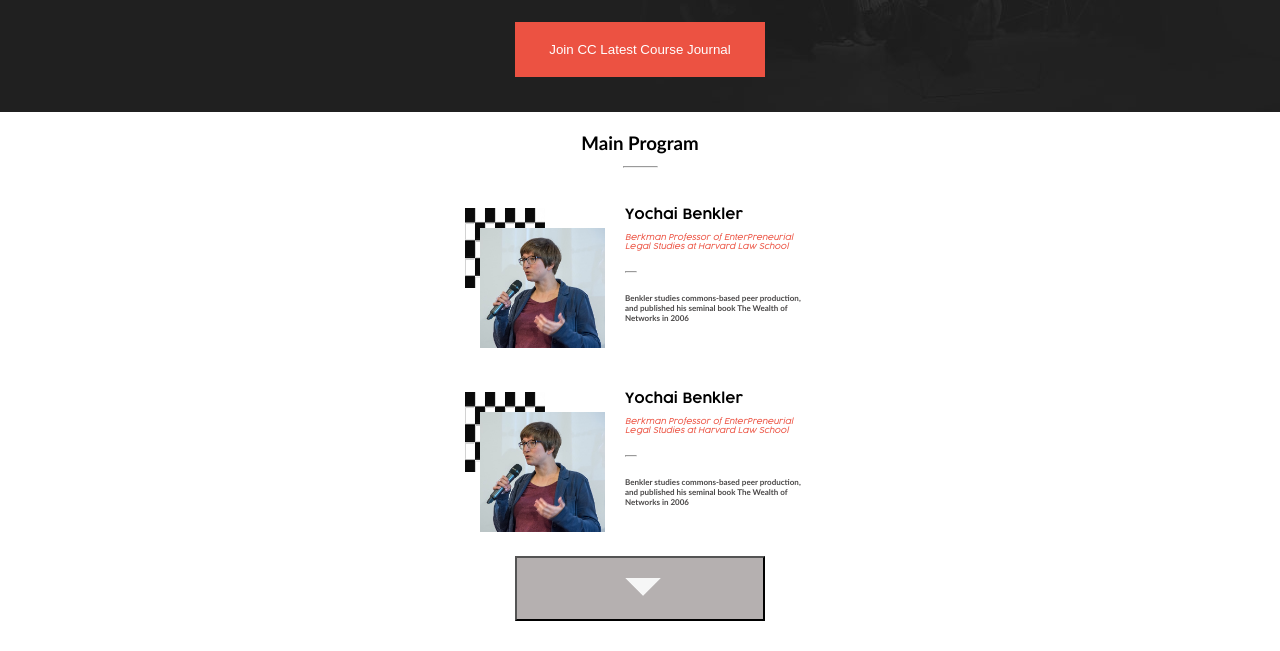
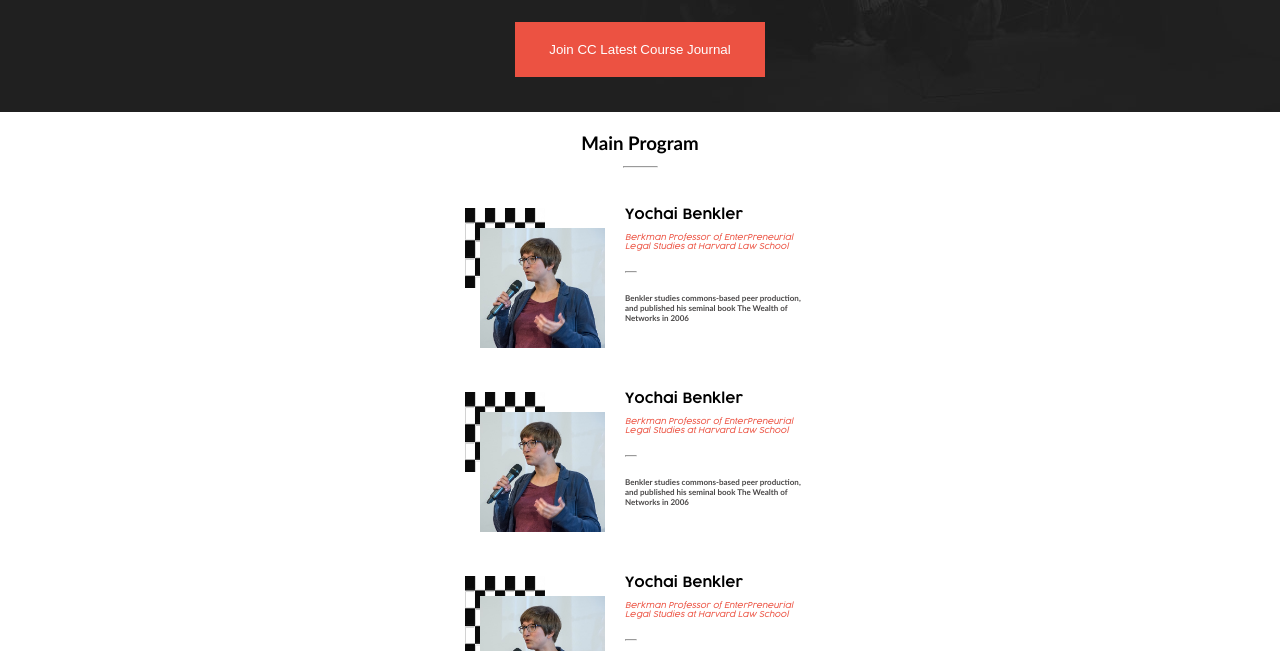
Before and after one commit to MarwanDev/capstone-module-1, a website: page index.html in a window 1280 px wide. Both pictures are taken after a click on the button 640 px from the left and 1457 px from the top of the page. Shown: the part 869-1520 px from the top of the page. Drawn offline with Linux system fonts and the light colour scheme.

Commit message:
Add professor button functionality

```diff
--- a/App.js
+++ b/App.js
@@ -4,6 +4,24 @@
 }
 
 const professorsArray = [
+  {
+    name: 'Yochai Benkler',
+    summary: 'Berkman Professor of EnterPreneurial Legal Studies at Harvard Law School',
+    studies: 'Benkler studies commons-based peer production, and published his seminal book The Wealth of Networks in 2006',
+    imgSrc: 'assets/julia_reda.jpg',
+  },
+  {
+    name: 'Yochai Benkler',
+    summary: 'Berkman Professor of EnterPreneurial Legal Studies at Harvard Law School',
+    studies: 'Benkler studies commons-based peer production, and published his seminal book The Wealth of Networks in 2006',
+    imgSrc: 'assets/julia_reda.jpg',
+  },
+  {
+    name: 'Yochai Benkler',
+    summary: 'Berkman Professor of EnterPreneurial Legal Studies at Harvard Law School',
+    studies: 'Benkler studies commons-based peer production, and published his seminal book The Wealth of Networks in 2006',
+    imgSrc: 'assets/julia_reda.jpg',
+  },
   {
     name: 'Yochai Benkler',
     summary: 'Berkman Professor of EnterPreneurial Legal Studies at Harvard Law School',
@@ -31,14 +49,36 @@
   </div>
 </div>`;
 
-professorsArray.forEach((professor) => {
-  const htmlToAdd = professorsDisplay(professor.name,
-    professor.summary,
-    professor.studies,
-    professor.imgSrc);
-  professorsContainer.insertAdjacentHTML('afterbegin', htmlToAdd);
-});
-
+const professorsButton = document.getElementById('more-professors-btn');
+if (professorsButton.style.display === 'none') {
+  for (let i = 0; i < professorsArray.length; i += 1) {
+    const htmlToAdd = professorsDisplay(professorsArray[i].name,
+      professorsArray[i].summary,
+      professorsArray[i].studies,
+      professorsArray[i].imgSrc);
+    professorsContainer.insertAdjacentHTML('afterbegin', htmlToAdd);
+  }
+} else {
+  for (let i = 0; i < 2; i += 1) {
+    const htmlToAdd = professorsDisplay(professorsArray[i].name,
+      professorsArray[i].summary,
+      professorsArray[i].studies,
+      professorsArray[i].imgSrc);
+    professorsContainer.insertAdjacentHTML('afterbegin', htmlToAdd);
+  }
+  professorsButton.addEventListener('click', () => {
+    for (let i = 2; i < professorsArray.length; i += 1) {
+      const htmlToAdd = professorsDisplay(professorsArray[i].name,
+        professorsArray[i].summary,
+        professorsArray[i].studies,
+        professorsArray[i].imgSrc);
+      professorsContainer.insertAdjacentHTML('afterbegin', htmlToAdd);
+    }
+    professorsButton.style.display = 'none';
+  });
+}
+// });
+// console.log(professorsArray[1].imgSrc);
 const date = new Date();
 
 const day = date.getDate();
--- a/index.html
+++ b/index.html
@@ -105,7 +105,7 @@
     <hr class="main-program-hr" id="main-program-hr">
     <article class="professors-list" id="professors-list">
     </article>
-    <button type="button" class="more-professors-btn"><img src="assets/down-arrow.png" alt="more">
+    <button type="button" class="more-professors-btn" id="more-professors-btn"><img src="assets/down-arrow.png" alt="more">
     </button>
   </section>
 </section>
```
